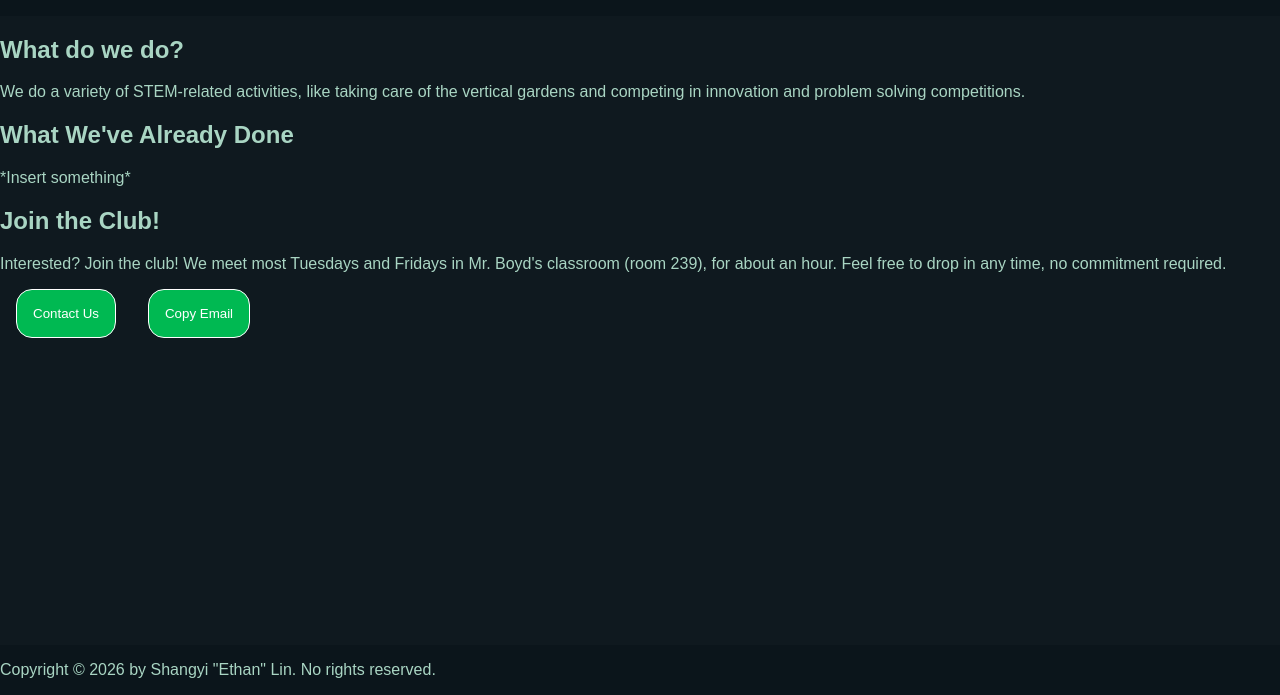
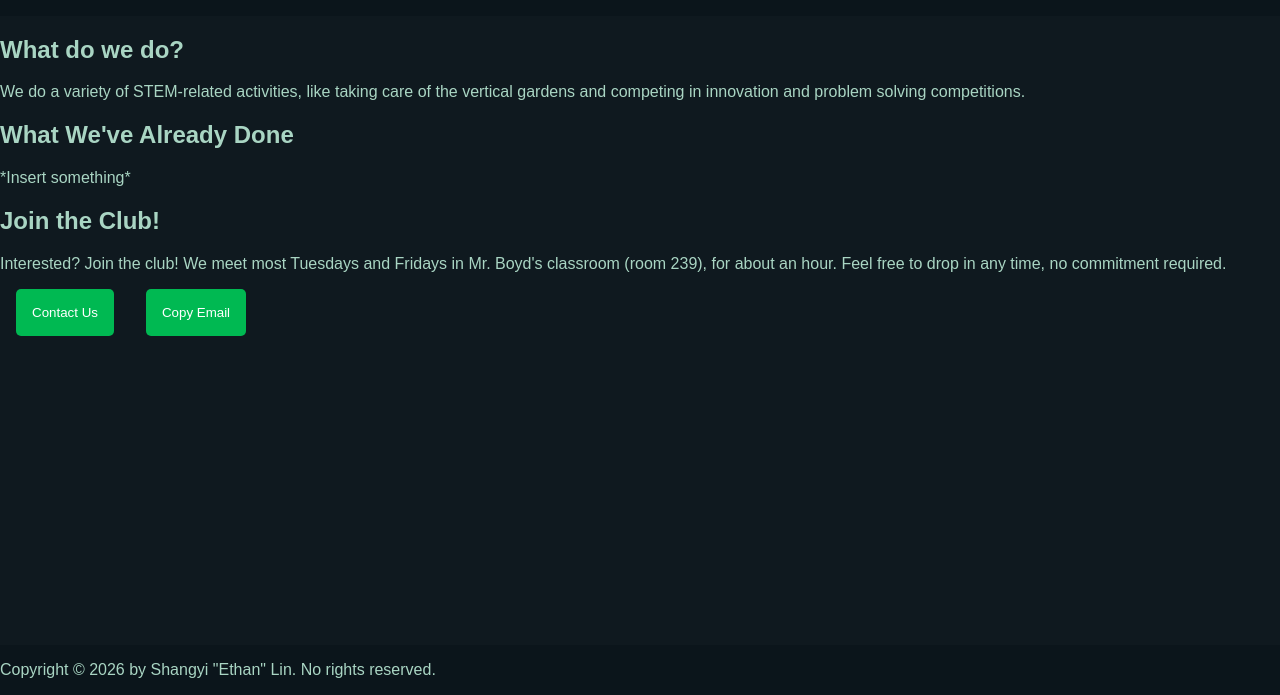
Before and after one commit to EthanCubes/stempunks-website, a plain HTML site: page index.html in a window 1280 px wide. Shown: the part 105-800 px from the top of the page. Drawn offline with Linux system fonts and the light colour scheme.

Commit message:
Changed button texture

```diff
--- a/styles.css
+++ b/styles.css
@@ -27,11 +27,11 @@ button {
     margin-right: 1rem;
 
     padding: 1rem;
-    border-radius: 1rem;
+    border-radius: 5px;
     background-color: #00b952;
     color: white;
 
-    border: 1px solid white;
+    border: 0px;
 }
 
 a {
```
